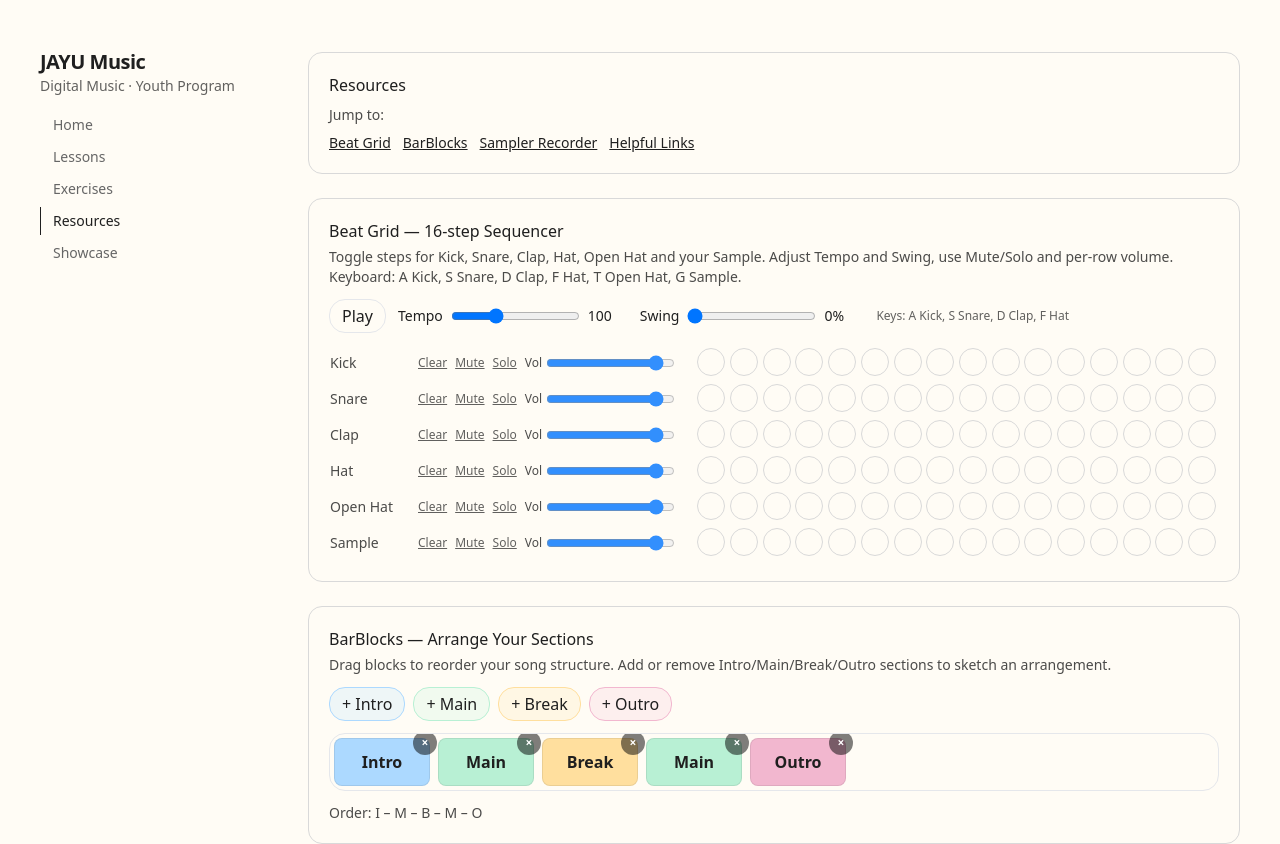
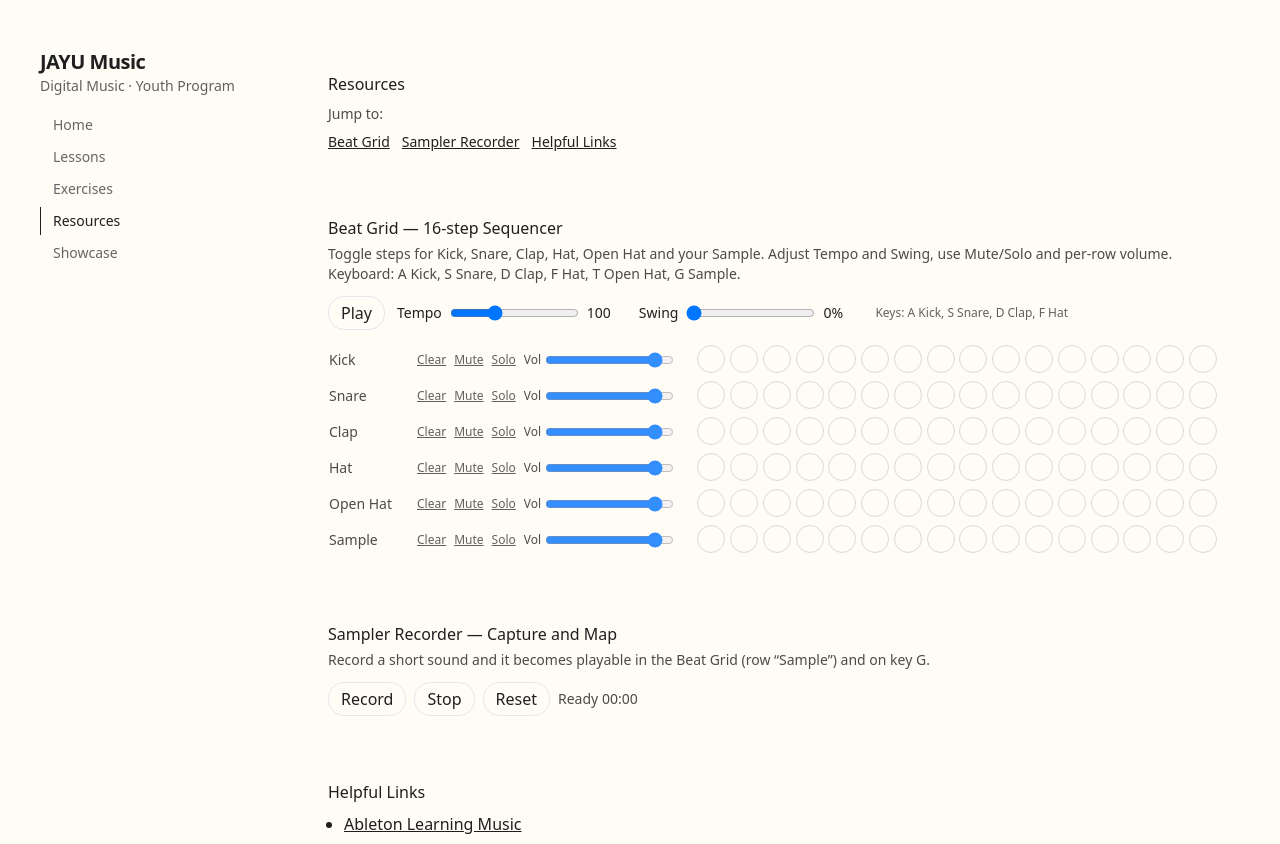
Before and after one commit to shanikweb/jayu-music, a React (Vite) app: page /resources in a window 1280 px wide. Shown: the top 844 px of the page. Built offline with nearby package versions, Linux system fonts and the light colour scheme.

Commit message:
grid fix

```diff
--- a/src/audio/engine.ts
+++ b/src/audio/engine.ts
@@ -7,15 +7,22 @@ export function getAudioCtx() {
   return audioCtx;
 }
 
-function env(ctx: AudioContext, duration = 0.2, gain = 1, curve: 'lin' | 'exp' = 'exp') {
+function env(
+  ctx: AudioContext,
+  duration = 0.2,
+  gain = 1,
+  startTime?: number,
+  curve: 'lin' | 'exp' = 'exp'
+) {
   const g = ctx.createGain();
-  g.gain.setValueAtTime(0.00001, ctx.currentTime);
+  const t = startTime ?? ctx.currentTime;
+  g.gain.setValueAtTime(0.00001, t);
   if (curve === 'exp') {
-    g.gain.exponentialRampToValueAtTime(Math.max(0.00001, gain), ctx.currentTime + 0.005);
-    g.gain.exponentialRampToValueAtTime(0.00001, ctx.currentTime + duration);
+    g.gain.exponentialRampToValueAtTime(Math.max(0.00001, gain), t + 0.005);
+    g.gain.exponentialRampToValueAtTime(0.00001, t + duration);
   } else {
-    g.gain.linearRampToValueAtTime(gain, ctx.currentTime + 0.005);
-    g.gain.linearRampToValueAtTime(0.00001, ctx.currentTime + duration);
+    g.gain.linearRampToValueAtTime(gain, t + 0.005);
+    g.gain.linearRampToValueAtTime(0.00001, t + duration);
   }
   return g;
 }
@@ -48,13 +55,13 @@ export function playSnare(when?: number, gainMul = 1) {
   const bp = ctx.createBiquadFilter();
   bp.type = 'bandpass';
   bp.frequency.value = 1800;
-  const g = env(ctx, 0.2, 0.6 * gainMul);
+  const g = env(ctx, 0.2, 0.6 * gainMul, t);
   noise.connect(bp).connect(g).connect(ctx.destination);
   noise.start(t);
   noise.stop(t + 0.2);
   // Body
   const osc = ctx.createOscillator();
-  const og = env(ctx, 0.12, 0.3 * gainMul);
+  const og = env(ctx, 0.12, 0.3 * gainMul, t);
   osc.type = 'triangle';
   osc.frequency.setValueAtTime(180, t);
   osc.connect(og).connect(ctx.destination);
@@ -75,7 +82,7 @@ export function playClap(when?: number, gainMul = 1) {
     const hp = ctx.createBiquadFilter();
     hp.type = 'highpass';
     hp.frequency.value = 1200;
-    const g = env(ctx, 0.12, 0.5 * gainMul);
+    const g = env(ctx, 0.12, 0.5 * gainMul, t + startOffset);
     src.connect(hp).connect(g).connect(ctx.destination);
     src.start(t + startOffset);
     src.stop(t + startOffset + 0.12);
@@ -109,7 +116,7 @@ export function playHat(when?: number, open = false, gainMul = 1) {
     // choke any ringing open hats
     stopOpenHats();
   }
-  const g = env(ctx, open ? 0.35 : 0.07, (open ? 0.35 : 0.25) * gainMul);
+  const g = env(ctx, open ? 0.35 : 0.07, (open ? 0.35 : 0.25) * gainMul, t);
   src.connect(hp).connect(g).connect(ctx.destination);
   src.start(t);
   src.stop(t + (open ? 0.35 : 0.07));
--- a/src/index.css
+++ b/src/index.css
@@ -81,7 +81,7 @@ body {
 /* Minimal card component */
 .card {
   background: transparent;
-  border: 1px solid var(--divider);
-  border-radius: var(--border-radius, 14px);
+  border: none;
+  border-radius: 0;
   padding: 1.25rem;
 }
--- a/src/pages/Resources.tsx
+++ b/src/pages/Resources.tsx
@@ -1,5 +1,4 @@
 import { useRef } from 'react';
-import BarBlocks from '../components/BarBlocks';
 import AudioRecorder from '../components/AudioRecorder';
 import StepSequencer from '../components/StepSequencer';
 import { setSample } from '../audio/engine';
@@ -20,7 +19,6 @@ export default function Resources() {
         <div className="text-sm opacity-80 mb-2">Jump to:</div>
         <nav className="flex flex-wrap gap-3 text-sm">
           <a className="underline" href="#grid">Beat Grid</a>
-          <a className="underline" href="#arrangement">BarBlocks</a>
           <a className="underline" href="#recorder">Sampler Recorder</a>
           <a className="underline" href="#links">Helpful Links</a>
         </nav>
@@ -36,15 +34,6 @@ export default function Resources() {
         <StepSequencer />
       </section>
 
-      {/* BarBlocks */}
-      <section id="arrangement" className="card">
-        <div className="font-medium mb-1">BarBlocks — Arrange Your Sections</div>
-        <p className="opacity-80 text-sm mb-3">
-          Drag blocks to reorder your song structure. Add or remove Intro/Main/Break/Outro
-          sections to sketch an arrangement.
-        </p>
-        <BarBlocks />
-      </section>
 
       {/* Sampler Recorder */}
       <section id="recorder" className="card">
```
Also changed, not shown: 6 other files (tests, documents, lock files or other folders).
